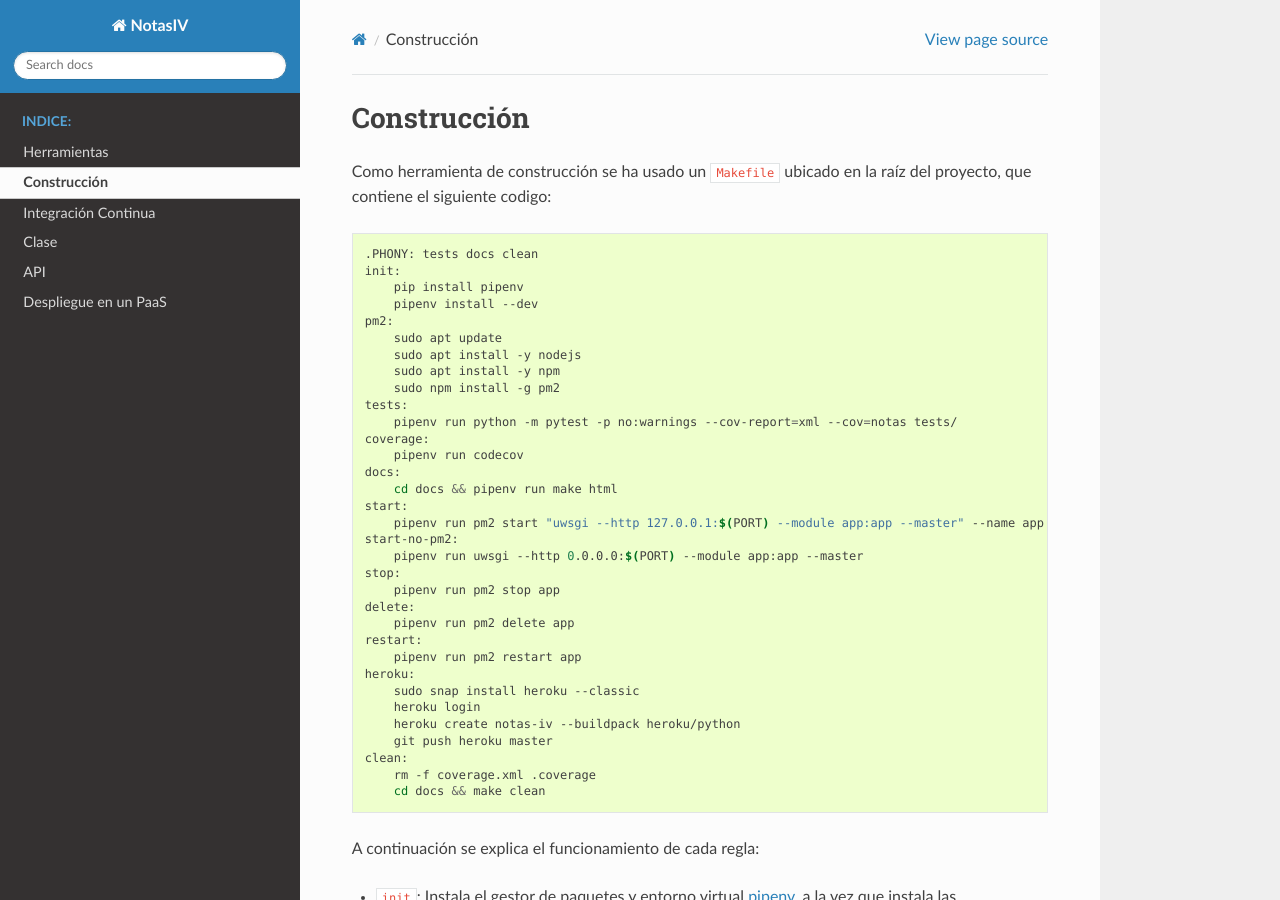
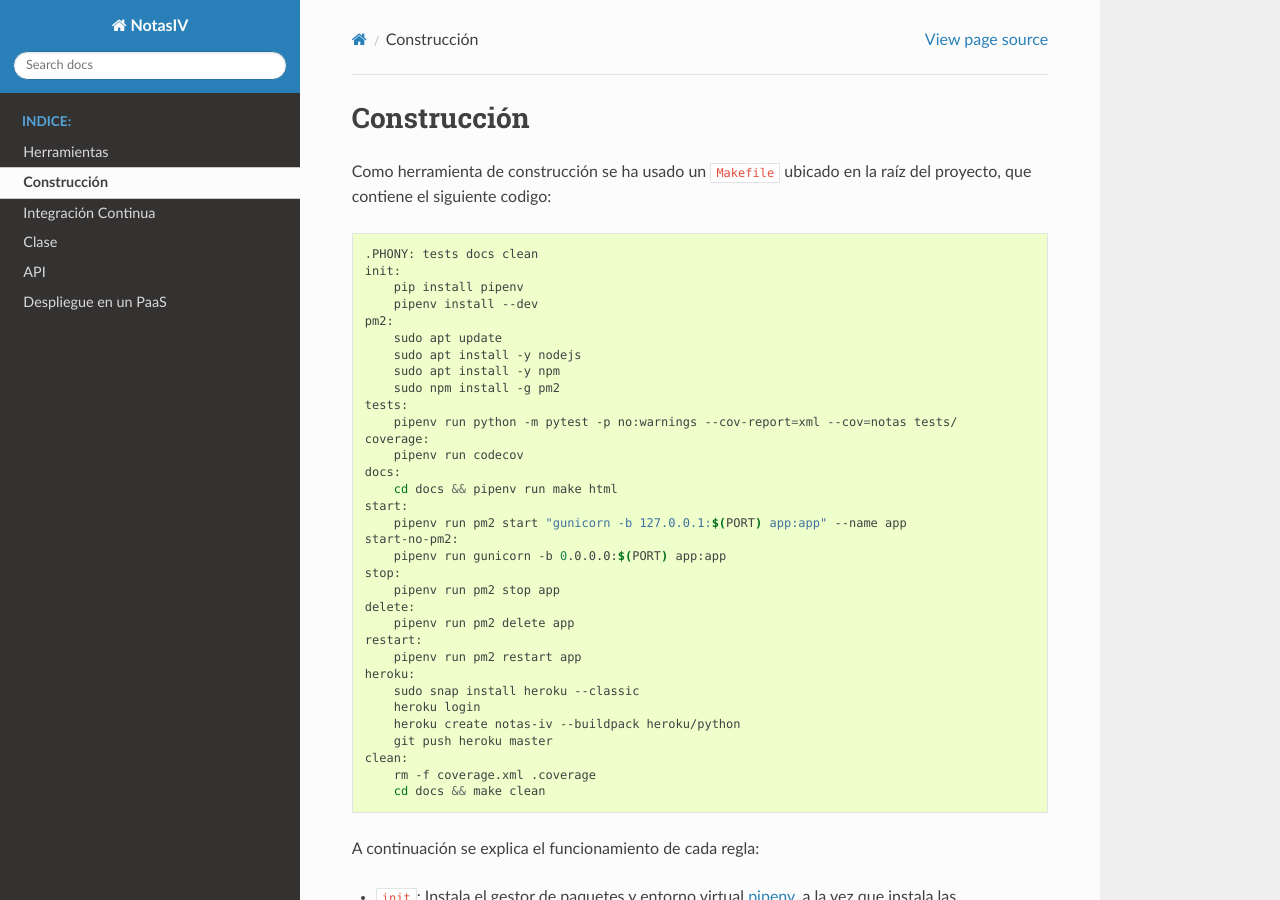
Before and after one commit to angelhodar/NotasIV, a Sphinx documentation site: the page built from docs/build.rst, in a window 1280 px wide and 900 px high. Built offline with Sphinx 7.4.7 and the Read the Docs theme 2.0.0, drawn with Linux system fonts in a browser that asks for light colours.

```diff
--- a/docs/build.rst
+++ b/docs/build.rst
@@ -21,9 +21,9 @@ Como herramienta de construcción se ha usado un ``Makefile`` ubicado en la raí
     docs:
         cd docs && pipenv run make html
     start:
-        pipenv run pm2 start "uwsgi --http 127.0.0.1:$(PORT) --module app:app --master" --name app
+        pipenv run pm2 start "gunicorn -b 127.0.0.1:$(PORT) app:app" --name app
     start-no-pm2:
-        pipenv run uwsgi --http 0.0.0.0:$(PORT) --module app:app --master
+        pipenv run gunicorn -b 0.0.0.0:$(PORT) app:app
     stop:
         pipenv run pm2 stop app
     delete:
```
Also changed, not shown: requirements.txt (+6 -9 lines), 6 other files.
